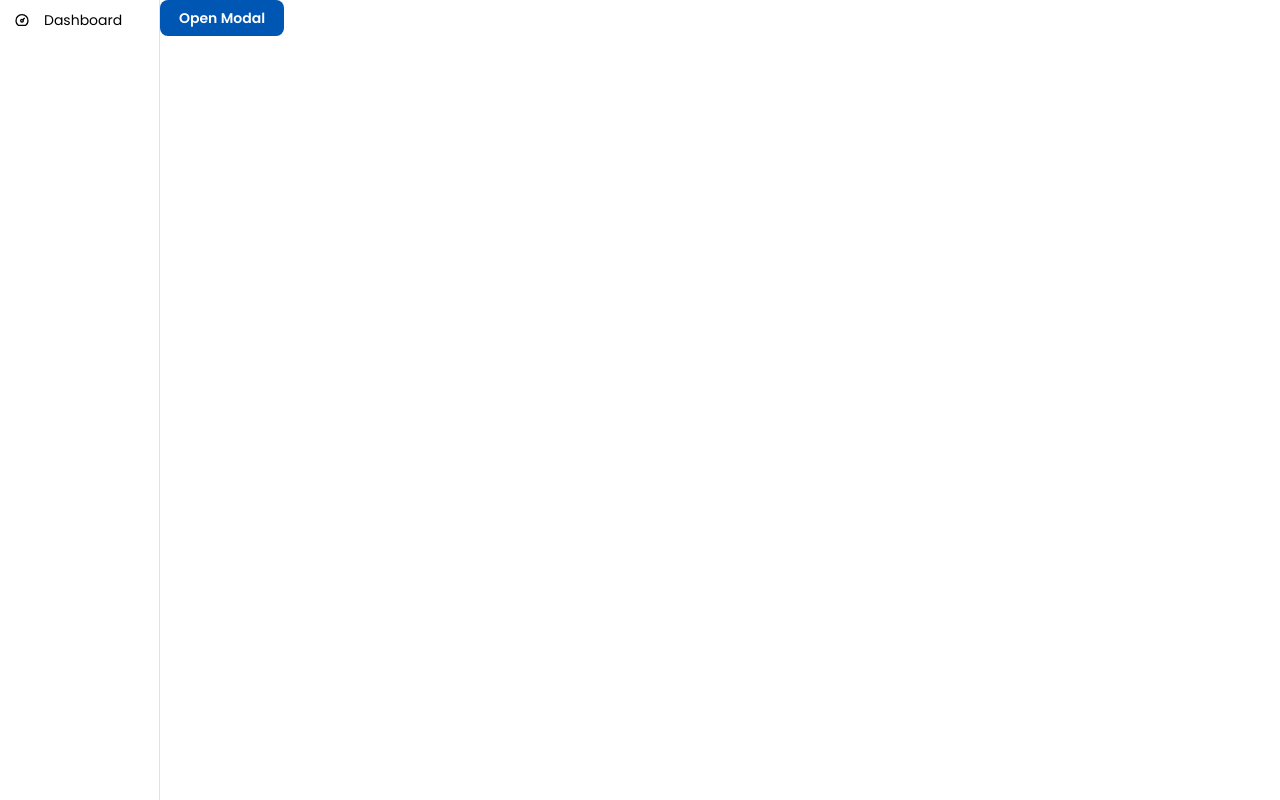
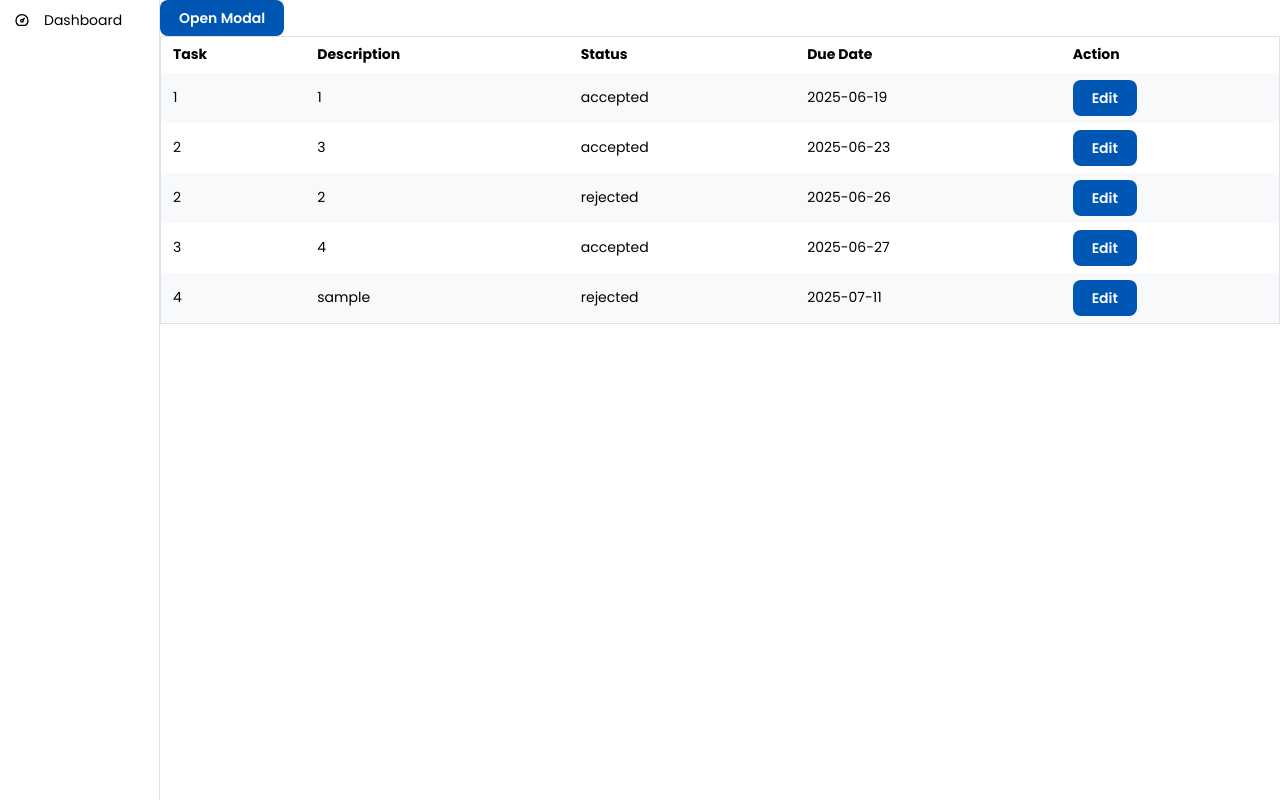
Before and after one commit to KirtanV19/Mantine-Typescript, a React (Vite) app: page /user/dashboard in a window 1280 px wide. Built offline with nearby package versions, Linux system fonts and the light colour scheme; data requests are answered from the project's data file.

Commit message:
User-dashboard and remove un-necessary code and comments.

```diff
--- a/src/pages/auth/Dashboard.tsx
+++ b/src/pages/auth/Dashboard.tsx
@@ -56,14 +56,14 @@ const Dashboard = () => {
       render: ({ row }) => (
         <Box>
           <Button
-          // onClick={() => handleAccept(row.id)}
-          // disabled={row.status === "accepted"}
+            // onClick={() => handleAccept(row.id)}
+            disabled={row.status === "accepted"}
           >
             Accept
           </Button>
           <Button
-          // onClick={() => handleReject(row.id)}
-          // disabled={row.status === "rejected"}
+            // onClick={() => handleReject(row.id)}
+            disabled={row.status === "rejected"}
           >
             Reject
           </Button>
--- a/src/pages/forgot-password/index.tsx
+++ b/src/pages/forgot-password/index.tsx
@@ -35,9 +35,6 @@ const ForgotPassword = () => {
   });
 
   const handleSubmit = async (values: FormValues) => {
-    setError(null);
-    setSuccess(null);
-
     // 1. Find user by email
     const userRes = await apiAsyncHandler(
       () => api.users.getAll({ params: { email: values.email } }),
@@ -45,12 +42,12 @@ const ForgotPassword = () => {
     );
 
     console.log("userRes: ", userRes);
-    if (!userRes || !userRes.data || userRes.data.length === 0) {
+    if (!userRes || !userRes?.data || userRes?.data?.length === 0) {
       setError("Email not found!");
       return;
     }
 
-    const user = userRes.data[0];
+    const user = userRes?.data[0];
 
     // 2. Update password
     const patchRes = await apiAsyncHandler(
--- a/src/pages/login/index.tsx
+++ b/src/pages/login/index.tsx
@@ -34,8 +34,6 @@ const Login = () => {
   });
 
   const handleSubmit = async (values: FormValues) => {
-    setError(null);
-
     console.log("values", values);
 
     const response = await apiAsyncHandler(() =>
@@ -43,7 +41,7 @@ const Login = () => {
     );
     console.log("response", response);
 
-    if (!response || !response.data || response.data.length === 0) {
+    if (!response || !response?.data || response?.data?.length === 0) {
       setError("Email not found!");
       return;
     }
--- a/src/pages/register/index.tsx
+++ b/src/pages/register/index.tsx
@@ -43,8 +43,6 @@ const Register = () => {
   });
 
   const handleSubmit = async (values: FormValues) => {
-    setError(null);
-    setSuccess(null);
     const response = await apiAsyncHandler(
       () => api.users.create({ data: values }),
       () => setError("Failed to create user")
--- a/src/pages/user-dashboard/index.tsx
+++ b/src/pages/user-dashboard/index.tsx
@@ -1,14 +1,73 @@
 // table
-// modal
+
 import UserTask from "../user-task";
 import { useDisclosure } from "@mantine/hooks";
 import CustomModal from "../../components/confirm-modal";
-import { Box } from "@mantine/core";
+import { Box, Button } from "@mantine/core";
+import { useEffect, useState, useMemo } from "react";
+import { api } from "../../api";
+import { apiAsyncHandler } from "../../utils/helper";
+import CustomTable from "../../components/custom-table";
+import { usePageData } from "../../hooks/use-page-data";
 
 const UserDashboard = () => {
+  usePageData();
+  const [data, setData] = useState([]);
+  const [error, setError] = useState<string | null>(null);
   const [opened, handlers] = useDisclosure(false);
+
+  useEffect(() => {
+    apiAsyncHandler(
+      async () => {
+        const res = await api.tasks.getAll({});
+        setData(res?.data);
+      },
+      (error: any) => {
+        setError(error);
+        setData([]);
+      }
+    );
+  }, []);
+
+  const columns = useMemo(
+    () => [
+      {
+        id: "task",
+        label: "Task",
+        field_name: "task",
+        render: ({ row }) => row.title,
+      },
+      {
+        id: "description",
+        label: "Description",
+        field_name: "description",
+        render: ({ row }) => row.description,
+      },
+      {
+        id: "status",
+        label: "Status",
+        field_name: "status",
+        render: ({ row }) => row.status,
+      },
+      {
+        id: "dueDate",
+        label: "Due Date",
+        field_name: "dueDate",
+        render: ({ row }) => row.dueDate,
+      },
+      {
+        id: "action",
+        label: "Action",
+        field_name: "action",
+        render: ({ row }) => <Button>Edit</Button>,
+      },
+    ],
+    []
+  );
+
   return (
     <Box>
+      {error && <div>{error}</div>}
       <CustomModal
         onClose={() => handlers.close()}
         opened={opened}
@@ -16,6 +75,7 @@ const UserDashboard = () => {
         content={<UserTask />}
         onOpen={() => handlers.open()}
       />
+      <CustomTable data={data} columns={columns} />
     </Box>
   );
 };
--- a/src/pages/user-task/index.tsx
+++ b/src/pages/user-task/index.tsx
@@ -11,8 +11,10 @@ import { yupSyncResolver } from "../../utils/helper";
 import { taskSchema } from "../../utils/validations";
 import { DateInput } from "@mantine/dates";
 import { taskSelection } from "../../utils/constants";
+import { usePageData } from "../../hooks/use-page-data";
 
 const UserTask = () => {
+  usePageData();
   const { getInputProps, onSubmit, key } = useForm({
     initialValues: {
       title: "",
```
Also changed, not shown: src/pages/auth/Tasks.tsx (+0 -12 lines).
